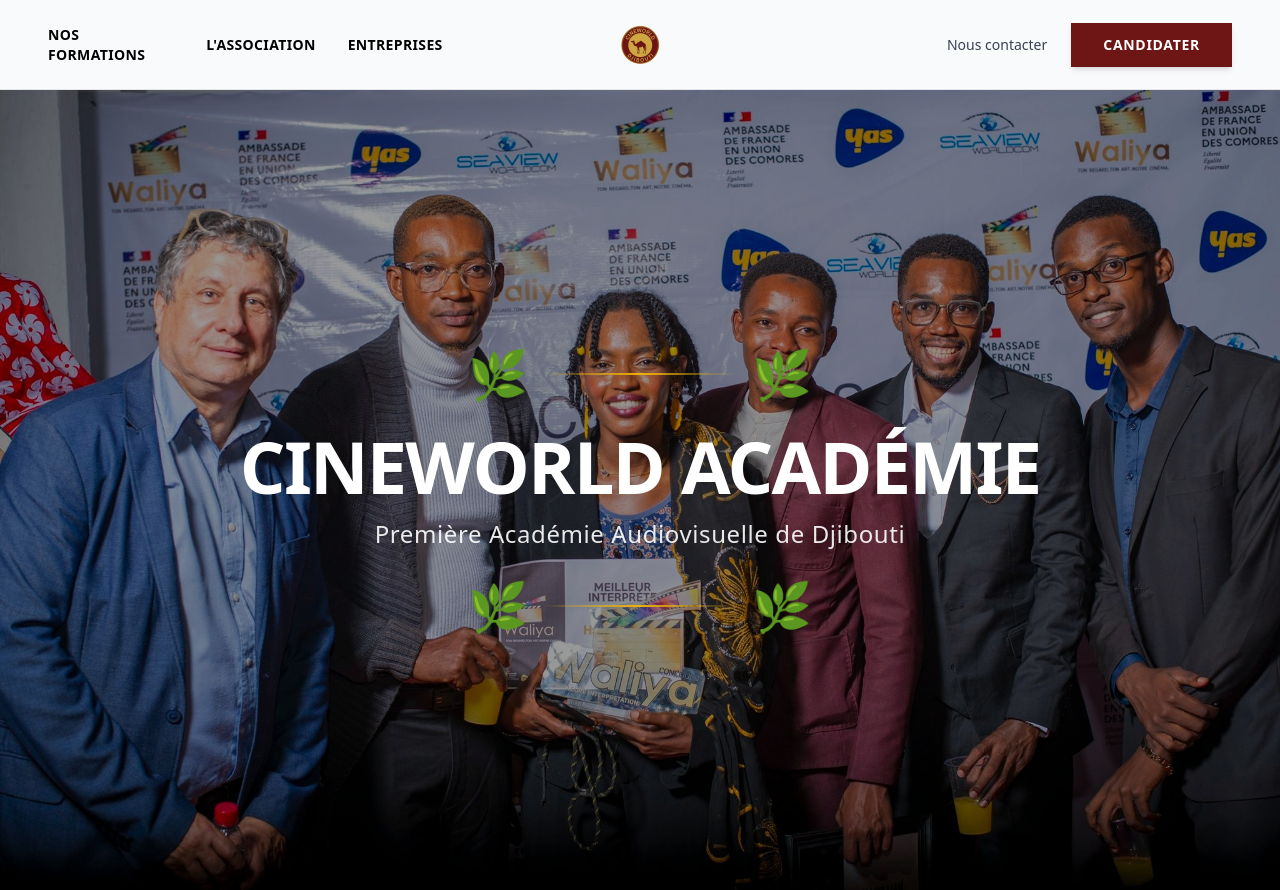
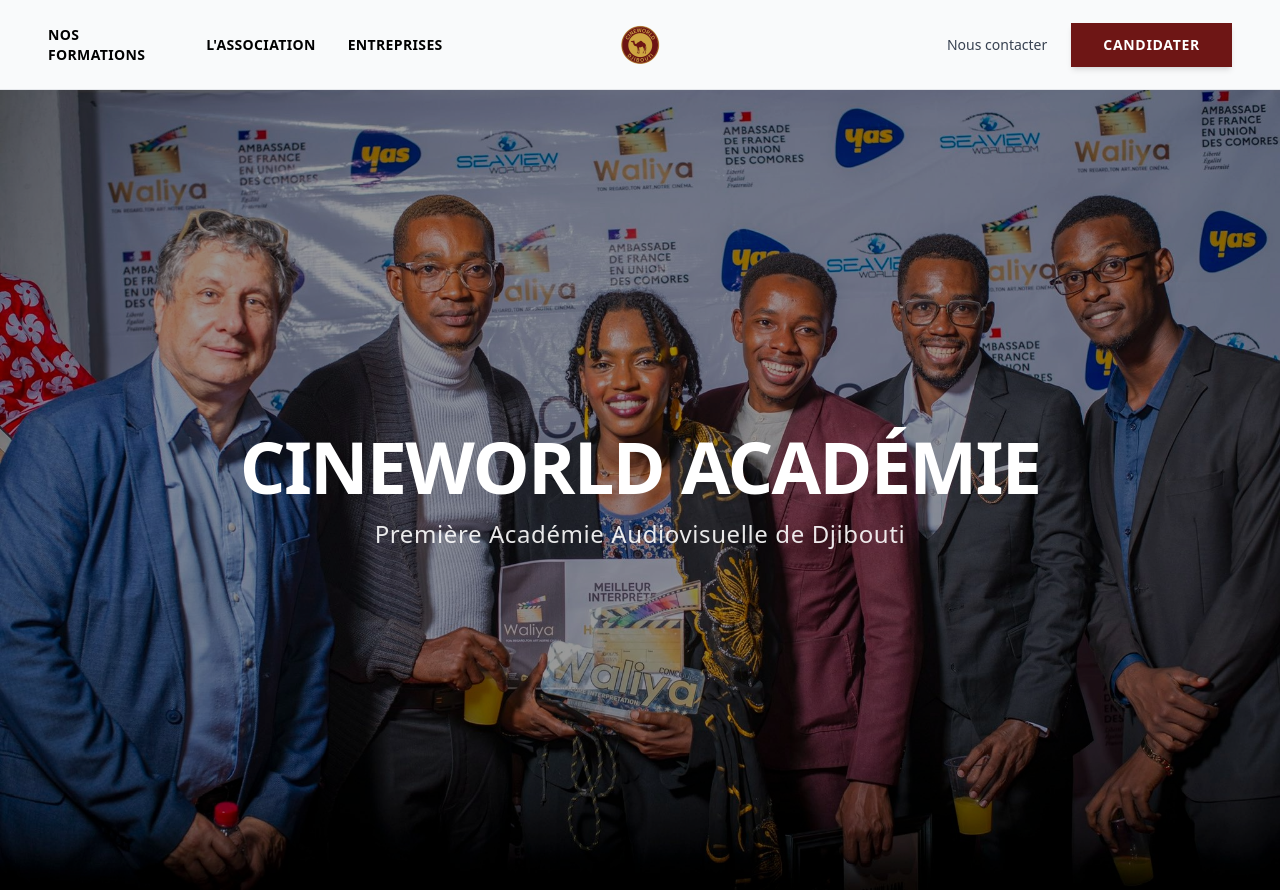
Before and after one commit to Willston125/studio, a Next.js app in the folder studio/: page / in a window 1280 px wide. Built offline with nearby package versions, Linux system fonts and the light colour scheme.

Commit message:
mise a jour

```diff
--- a/studio/src/app/page.tsx
+++ b/studio/src/app/page.tsx
@@ -16,34 +16,15 @@ export default function Home() {
       {/* Overlay sombre pour améliorer la lisibilité du texte */}
       <div className="absolute inset-0 bg-black/40" />
 
-      {/* Titre centré avec encadrement lauriers */}
+      {/* Titre centré sans feuilles */}
       <div className="relative z-10 h-full flex items-center justify-center">
         <div className="text-center px-6">
-
-          {/* Ligne supérieure avec lauriers */}
-          <div className="flex items-center justify-center gap-4 mb-8">
-            <span className="text-4xl md:text-5xl">🌿</span>
-            <div className="h-[2px] w-32 md:w-48 bg-gradient-to-r from-transparent via-yellow-500 to-transparent"></div>
-            <span className="text-4xl md:text-5xl">🌿</span>
-          </div>
-
-          {/* Titre principal */}
           <h1 className="text-5xl md:text-7xl font-black text-white mb-4 tracking-tight">
             CINEWORLD ACADÉMIE
           </h1>
-
-          {/* Sous-titre */}
-          <p className="text-xl md:text-2xl text-white/90 font-light tracking-wide mb-8">
+          <p className="text-xl md:text-2xl text-white/90 font-light tracking-wide">
             Première Académie Audiovisuelle de Djibouti
           </p>
-
-          {/* Ligne inférieure avec lauriers */}
-          <div className="flex items-center justify-center gap-4">
-            <span className="text-4xl md:text-5xl">🌿</span>
-            <div className="h-[2px] w-32 md:w-48 bg-gradient-to-r from-transparent via-yellow-500 to-transparent"></div>
-            <span className="text-4xl md:text-5xl">🌿</span>
-          </div>
-
         </div>
       </div>
     </main>
```
